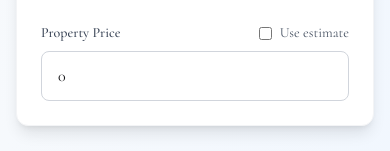
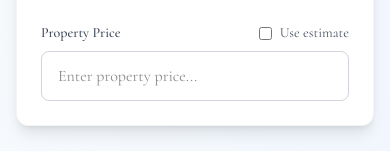
Before and after one commit to titusedwardgoh/property-cal, a Next.js app: page / in a window 390 px wide. Shown: the part 373-524 px from the top of the page. Built offline with nearby package versions, Linux system fonts and the light colour scheme; a web font is replaced by a local one.

Commit message:
mobile issue

```diff
--- a/src/components/PropertyDetails.js
+++ b/src/components/PropertyDetails.js
@@ -103,9 +103,14 @@ export default function PropertyDetails({
             </div>
           ) : (
             <input
-              type="number"
-              value={propertyData.price || 0}
-              onChange={(e) => setPropertyData(prev => ({ ...prev, price: Number(e.target.value) || 0 }))}
+              type="text"
+              inputMode="numeric"
+              pattern="[0-9]*"
+              value={propertyData.price || ''}
+              onChange={(e) => {
+                const value = e.target.value.replace(/[^0-9]/g, '');
+                setPropertyData(prev => ({ ...prev, price: value ? Number(value) : 0 }));
+              }}
               className="w-full px-4 py-3 border border-gray-300 rounded-lg focus:ring-2 focus:ring-blue-500 focus:border-transparent transition-all"
               placeholder="Enter property price..."
               disabled={isSearching}
--- a/src/hooks/useCalculations.js
+++ b/src/hooks/useCalculations.js
@@ -110,7 +110,7 @@ export function useCalculations(propertyData, loanDetails, setLoanDetails, isFor
     const initialLoanAmount = needsLoan && loanDetails.deposit > 0 ? Math.max(0, price - loanDetails.deposit) : 0;
 
     // Calculate LMI if checkbox is checked and loan is needed
-    const lmiAmount = needsLoan && loanDetails.includeLMI ? calculateLMI(initialLoanAmount, totalPropertyCost, 0) : 0;
+    const lmiAmount = needsLoan && loanDetails.includeLMI ? calculateLMI(initialLoanAmount, price, 0) : 0;
 
     // Add LMI to the loan amount (LMI gets financed)
     const finalLoanAmount = initialLoanAmount + lmiAmount;
```
